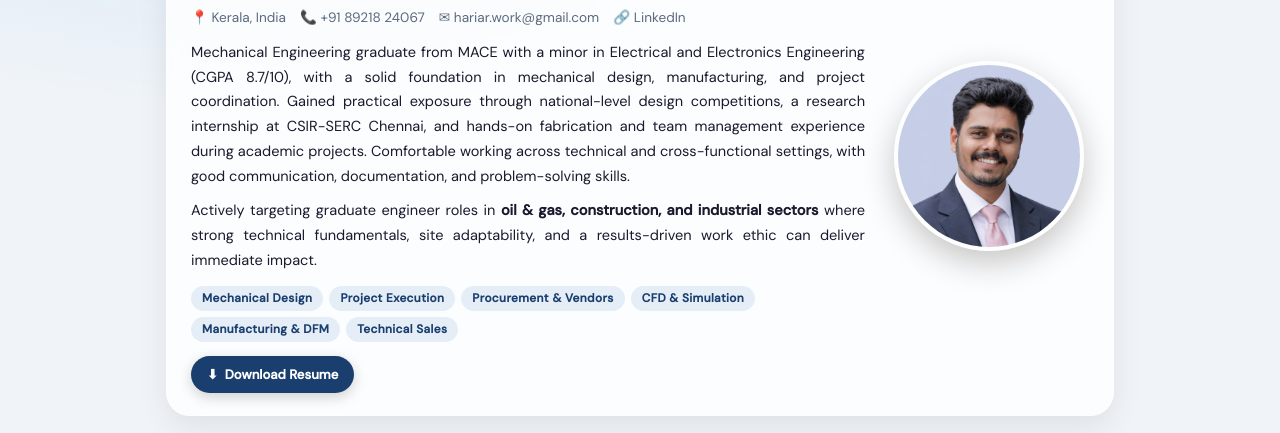
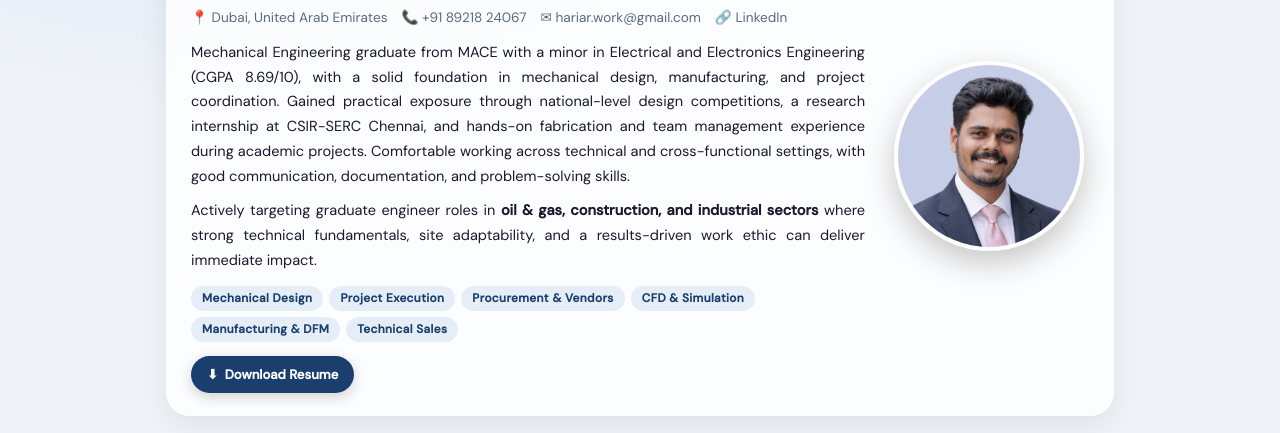
Before and after one commit to hari-a-r/hari-a-r.github.io, a plain HTML site: page index.html in a window 1280 px wide. Shown: the part 178-611 px from the top of the page. Drawn offline with Linux system fonts and the light colour scheme.

Commit message:
index.html

```diff
--- a/index.html
+++ b/index.html
@@ -439,12 +439,12 @@
           <h1>Hari A R</h1>
           <h2>Graduate Mechanical Engineer | Seeking Roles in Oil & Gas, Construction & Industrial Sectors</h2>
           <div class="contact-row">
-            <span>📍 Kerala, India</span>
-            <a href="tel:+918921824067">📞 +91 89218 24067</a>
+            <span>📍 Dubai, United Arab Emirates </span>
+            <a href="tel:+971 503642040">📞 +91 89218 24067</a>
             <a href="mailto:hariar.work@gmail.com">✉ hariar.work@gmail.com</a>
             <a href="https://linkedin.com/in/hariarwork" target="_blank" rel="noopener">🔗 LinkedIn</a>
           </div>
-       <p>Mechanical Engineering graduate from MACE with a minor in Electrical and Electronics Engineering (CGPA 8.7/10), with a solid foundation in mechanical design, manufacturing, and project coordination. Gained practical exposure through national-level design competitions, a research internship at CSIR-SERC Chennai, and hands-on fabrication and team management experience during academic projects. Comfortable working across technical and cross-functional settings, with good communication, documentation, and problem-solving skills.</p>
+       <p>Mechanical Engineering graduate from MACE with a minor in Electrical and Electronics Engineering (CGPA 8.69/10), with a solid foundation in mechanical design, manufacturing, and project coordination. Gained practical exposure through national-level design competitions, a research internship at CSIR-SERC Chennai, and hands-on fabrication and team management experience during academic projects. Comfortable working across technical and cross-functional settings, with good communication, documentation, and problem-solving skills.</p>
 <p style="margin-top: 10px;">Actively targeting graduate engineer roles in <strong>oil &amp; gas, construction, and industrial sectors</strong> where strong technical fundamentals, site adaptability, and a results-driven work ethic can deliver immediate impact.</p>
           <div class="chip-row">
             <span class="chip">Mechanical Design</span>
```
